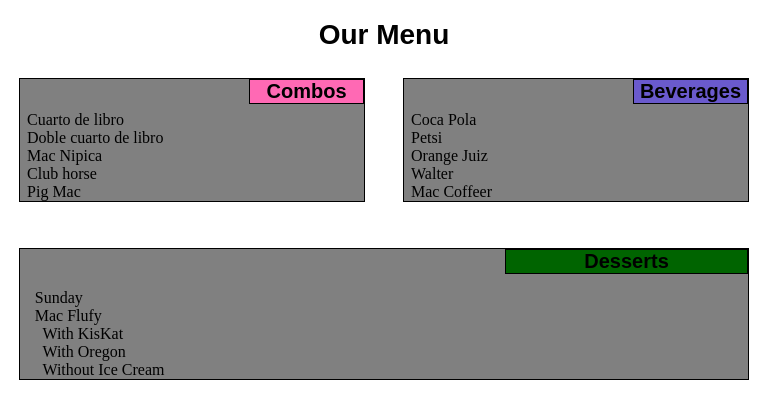
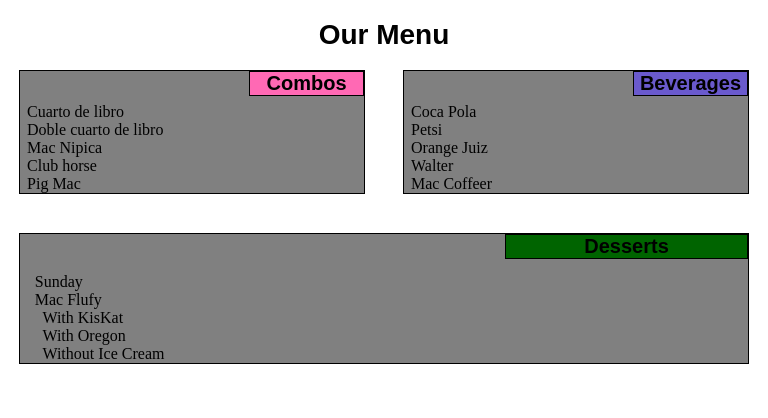
Before and after one commit to JonathanPereira7/Modulo-2, a plain HTML site: page Index.html in a window 768 px wide. Drawn offline with Linux system fonts and the light colour scheme.

Commit message:
Update estilo.css

```diff
--- a/css/estilo.css
+++ b/css/estilo.css
@@ -65,7 +65,6 @@ div > ul {
 @media (min-width: 768px) and (max-width: 991px) {
 	.col-md-6, .col-md-12 {
   		margin: 2.5%; /*10% / 4 (I have 4 margins here)*/
-		margin-top: 3.5%;
 		float: left;
 		border: 1px solid black;
 	}
```
